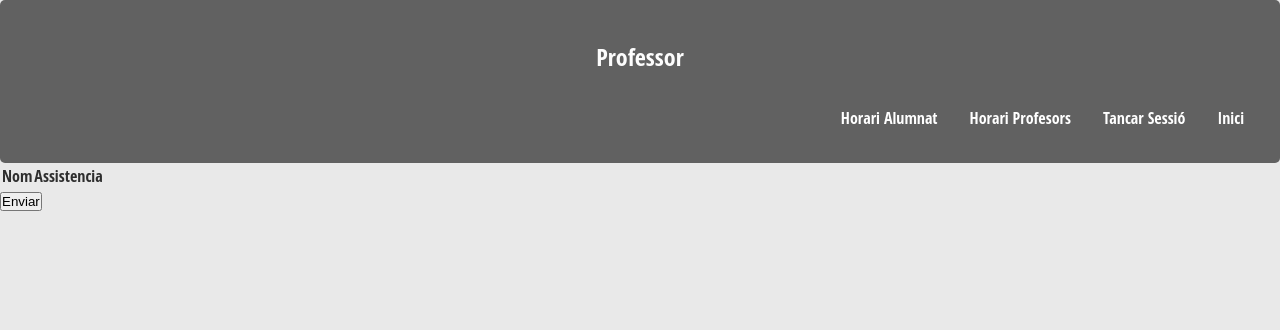
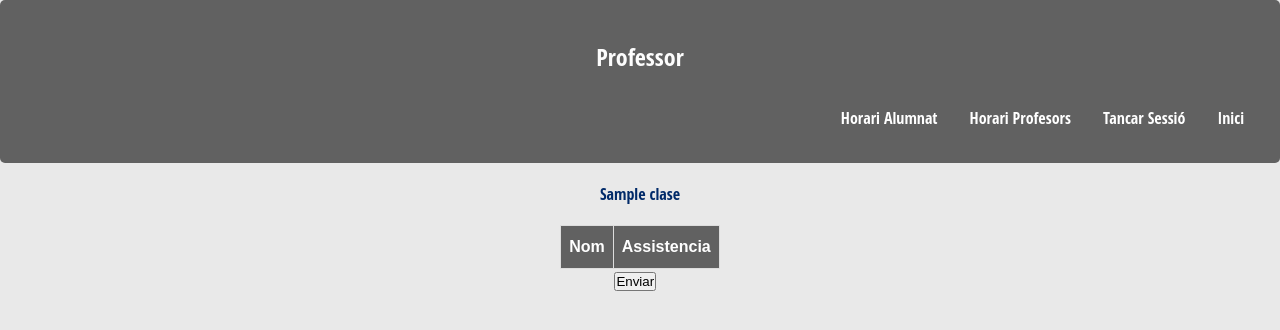
Before and after one commit to adrigd03/Projecte-Activitat-cohesio, a PHP site: template Vista/alumnes.clase.vista.php in a window 1280 px wide. Shown: the top 330 px of the page. Run offline with PHP 8.4, Linux system fonts and the light colour scheme; the visitor is signed in with stand-in values (Sample User, id 1); the template is opened without the code that fills it: most values are stand-ins (such as "Sample title", 1, 10 or a date in 2020); data that the repository does not hold is empty.

Commit message:
Afegit estils a la taula de alumnes

```diff
--- /dev/null
+++ b/Estils/table.css
@@ -0,0 +1,32 @@
+#tabla {
+    font-family: Arial, Helvetica, sans-serif;
+    border-collapse: collapse;
+    margin-left: auto;
+    margin-right: auto;
+  }
+
+  #tabla td, #tabla th {
+    border: 1px solid #ddd;
+    padding: 8px;
+  }
+
+  #tabla tr:nth-child(even){background-color: #f2f2f2;}
+
+  #tabla tr:hover {background-color: #ddd;}
+
+  #tabla th {
+    padding-top: 12px;
+    padding-bottom: 12px;
+    text-align: left;
+    background-color: #616161;
+    color: white;
+  }
+
+input[type=checkbox]{
+width: 100%;
+height: 100%;
+}
+input[type=button]{
+    margin-left: 48%;
+    align-items: center;
+}
--- a/Vista/alumnes.clase.vista.php
+++ b/Vista/alumnes.clase.vista.php
@@ -4,13 +4,15 @@
     <meta charset="UTF-8">
     <meta name="viewport" content="width=device-width, initial-scale=1.0">
     <link rel="stylesheet" href="../Estils/estils.css">
+    <link rel="stylesheet" href="../Estils/table.css">
     <script defer src="../Vista/alumnes.clase.js"></script>
     <title>Document</title>
 </head>
 <body>
 <?php require_once("../Vista/navbar.php");
+echo("<h4>".$clase."</h4>");
 //Crea una tabla en la que sale el nombre y si va a assistir a la actividad en la cual cada fila tiene como id el id del alumno.
-$html="<table><tr><th>Nom</th><th>Assistencia</th></tr>";
+$html="<table id='tabla'><tr><th>Nom</th><th>Assistencia</th></tr>";
 for ($i=0; $i < count($alumnes); $i++) {
 
     if($alumnes[$i]["asistencia"]==1){$html.= "<tr id='".$alumnes[$i]["id"]."'><td>".$alumnes[$i]["nom"]."</td><td>".'<input type="checkbox" checked="checked">'."</td></tr>";}
```
